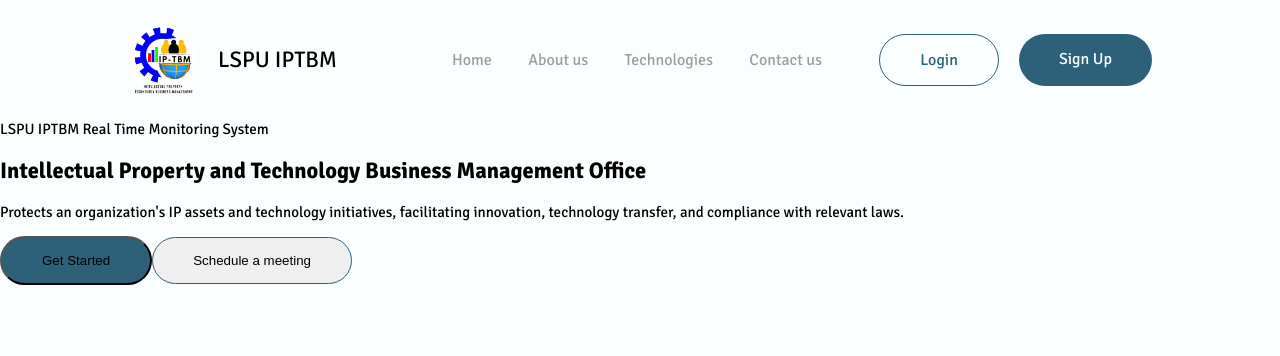
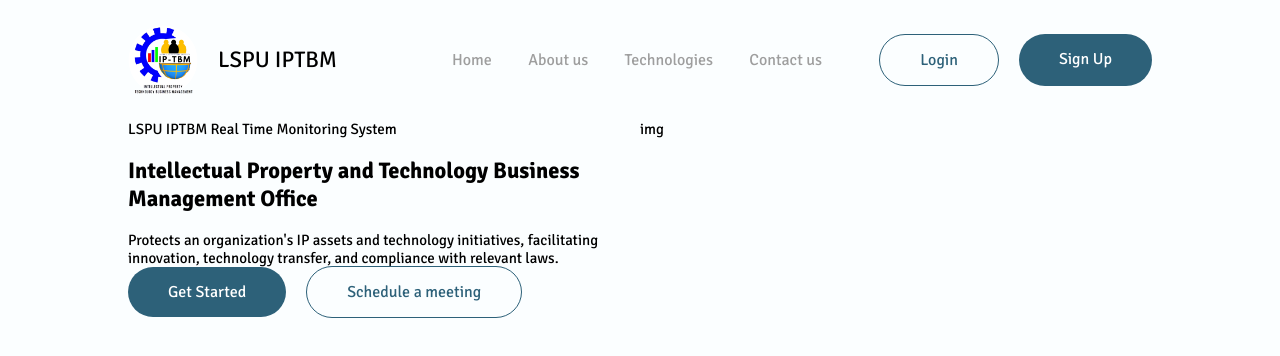
Before and after one commit to progchris00/LSPU-IPTBM-RTMS, a React (Vite) app: page / in a window 1280 px wide. Shown: the top 356 px of the page. Built offline with nearby package versions, Linux system fonts and the light colour scheme.

Commit message:
add: seperate hero left and right section

```diff
--- a/src/components/Hero.jsx
+++ b/src/components/Hero.jsx
@@ -1,18 +1,24 @@
+import { Link } from "react-router-dom";
+
 function Hero() {
   return (
     <section id="hero">
+      <div className="hero-wrapper">
         <div className="hero-left">
           <div>LSPU IPTBM Real Time Monitoring System</div>
-        <h2>Intellectual Property and Technology Business Management Office</h2>
+          <h2>
+            Intellectual Property and Technology Business Management Office
+          </h2>
           <p>
             Protects an organization's IP assets and technology initiatives,
             facilitating innovation, technology transfer, and compliance with
             relevant laws.
           </p>
-        <button className="solid-button">Get Started</button>
-        <button className="ghost-button">Schedule a meeting</button>
+          <Link className="solid-button">Get Started</Link>
+          <Link className="ghost-button">Schedule a meeting</Link>
         </div>
-      <div className="hero-right"></div>
+        <div className="hero-right">img</div>
+      </div>
     </section>
   );
 }
--- a/src/index.css
+++ b/src/index.css
@@ -260,16 +260,17 @@
   font-size: 16px;
 }
 
-.auth-buttons a {
+.ghost-button,
+.solid-button {
   text-decoration: none;
   font-size: 16px;
 }
 
-.auth-buttons .ghost-button {
+.ghost-button {
   color: var(--green);
 }
 
-.auth-buttons .solid-button {
+.solid-button {
   color: var(--white);
 }
 
@@ -356,6 +357,31 @@
 /* End of hamburger menu */
 
 /* End of navbar */
+
+/* Hero section */
+#hero {
+  width: 100%;
+  height: 90vh;
+  display: flex;
+  justify-content: center;
+}
+
+.hero-wrapper {
+  display: flex;
+  width: 80%;
+  max-width: 1120px;
+}
+
+.hero-left,
+.hero-right {
+  width: 50%;
+}
+
+#hero .solid-button {
+  margin-right: 20px;
+}
+
+/* End of hero section */
 
 /* Media queries */
 @media (max-width: 647px) {
```
Lines whose indentation alone changed are shown as unchanged.
